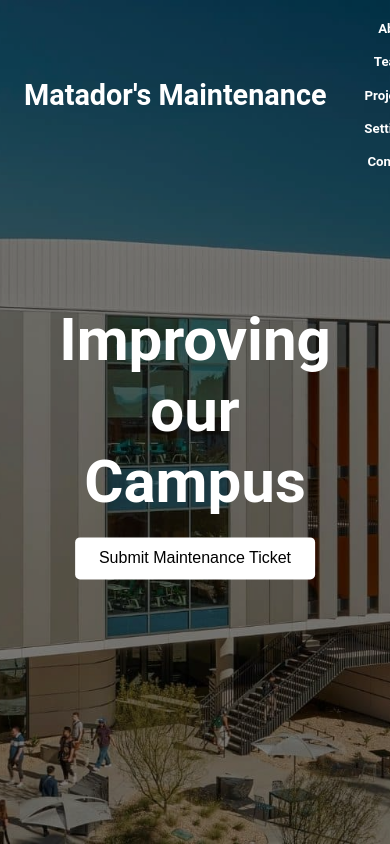
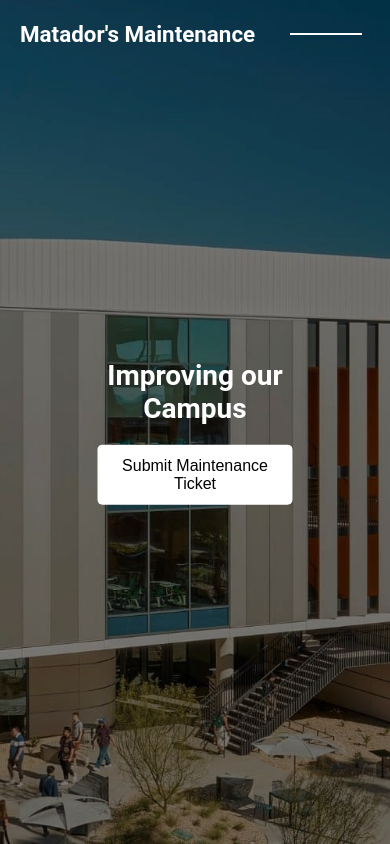
Before and after one commit to asaldinas/CIT384, a website: page public/html_pages/home.html in a window 390 px wide. Drawn offline with Linux system fonts and the light colour scheme.

Commit message:
fixed cut off navigation bar in home.html

```diff
--- a/public/html_pages/home.css
+++ b/public/html_pages/home.css
@@ -13,55 +13,66 @@ body {
   text-align: center;
 }
 
-/* make the image fill the div and go behind the text */
+/* background image */
 .img img {
   position: absolute;
-  top: 0;
-  left: 0;
+  inset: 0;
   width: 100%;
   height: 100%;
   object-fit: cover;
-  z-index: 0; /* behind everything */
-  filter: brightness(50%); /* makes it darker */
+  z-index: 0;
+  filter: brightness(50%);
 }
 
-/* place text elements over the image */
-
-
-/* top bar with site name and options */
-/* top bar */
+/* ===== TOP BAR (desktop base) ===== */
 .top-bar {
   position: absolute;
   top: 20px;
   left: 0;
   width: 100%;
-  display: grid;
-  grid-template-columns: auto 1fr; /* title | nav */
+  display: flex;
+  justify-content: space-between; /* title | nav */
   align-items: center;
-  gap: 8px;
-  padding: 0 24px;               /* ensure right padding */
+  gap: 12px;
+  padding: 0 20px;
   z-index: 1;
+  box-sizing: border-box;
 }
 
 #siteName {
   margin: 0;
   font-size: 1.8rem;
+  white-space: nowrap;
 }
 
-/* right nav: wrap + right align */
+/* hamburger (hidden on desktop) */
+.menu-toggle {
+  display: none;
+  border: none;
+  background: transparent;
+  padding: 8px;
+  cursor: pointer;
+}
+.menu-toggle .bar {
+  display: block;
+  width: 24px;
+  height: 2px;
+  background: white;
+  margin: 5px 0;
+}
+
+/* right nav (desktop) */
 #options {
   margin: 0;
   display: flex;
-  flex-wrap: wrap;               /* allows wrapping */
-  gap: 16px 20px;                /* row/column gaps */
-  justify-content: flex-end;     /* align to the right edge */
+  flex-wrap: wrap;
+  gap: 16px 20px;
+  justify-content: flex-end;
   align-items: center;
   text-align: right;
-  max-width: 100%;               /* never exceed container */
-  min-width: 0;                  /* allow shrinking in grid */
-  line-height: 1.3;
   color: white;
 }
+
 #options > span {
   position: relative;
   white-space: nowrap;
@@ -80,31 +91,23 @@ body {
   background-color: white;
   transition: width 0.3s ease;
 }
-
-/* when hovered */
 #options > span:hover::after {
   width: 100%;
 }
-/* center text + button */
+
+/* ===== HERO ===== */
 .center {
   position: absolute;
-  top: 50%;
-  left: 50%;
+  inset: 50% auto auto 50%;
   transform: translate(-50%, -50%);
   text-align: center;
   z-index: 1;
 }
-
-
-/* main heading */
 .center h1 {
   font-size: 60px;
   margin-bottom: 20px;
   color: white;
-  text-decoration: none;
 }
-
-/* button styling */
 .center button {
   background-color: white;
   color: black;
@@ -117,3 +120,55 @@ body {
 .center button:hover {
   background-color: #ddd;
 }
+
+/* ===== RESPONSIVE ===== */
+@media (max-width: 900px) {
+  /* make heading scale */
+  .center h1 {
+    font-size: clamp(28px, 6vw, 48px);
+  }
+}
+
+@media (max-width: 768px) {
+  /* show hamburger, stack layout */
+  .menu-toggle {
+    display: inline-flex;
+  }
+
+  /* turn the nav into a slide-down panel */
+  #options {
+    position: absolute;
+    top: calc(100% + 12px);     /* below top-bar */
+    right: 20px;
+    left: 20px;
+    background: rgba(0,0,0,0.6);
+    backdrop-filter: blur(2px);
+    border-radius: 10px;
+    padding: 0 16px;            /* collapsed state has no vertical padding for smooth animation */
+    flex-direction: column;
+    align-items: flex-start;
+    text-align: left;
+    gap: 14px;
+    overflow: hidden;
+    max-height: 0;              /* collapsed */
+    transition: max-height 0.3s ease, padding 0.3s ease;
+  }
+
+  /* expanded state toggled via JS (.open on #options) */
+  #options.open {
+    max-height: 320px;          /* enough for all items */
+    padding: 14px 16px;
+  }
+
+  /* keep site name readable */
+  #siteName {
+    font-size: 1.4rem;
+  }
+}
+
+/* Guard against any overflow cutting off content */
+*,
+*::before,
+*::after {
+  box-sizing: border-box;
+}
--- a/public/html_pages/home.html
+++ b/public/html_pages/home.html
@@ -12,6 +12,18 @@
 
     <div class="top-bar">
       <h3 id="siteName">Matador's Maintenance</h3>
+
+      <!-- Mobile menu button -->
+      <button class="menu-toggle"
+              aria-label="Toggle navigation"
+              aria-controls="options"
+              aria-expanded="false">
+        <!-- simple hamburger icon -->
+        <span class="bar"></span>
+        <span class="bar"></span>
+        <span class="bar"></span>
+      </button>
+
       <h5 id="options" aria-label="Site navigation">
         <span id="about">About</span>
         <span id="teams">Teams</span>
@@ -31,6 +43,6 @@
       </button>
     </div>
   </div>
-  <script src = "homepage.js"></script>
+  <script src="homepage.js"></script>
 </body>
 </html>
--- a/public/html_pages/homepage.js
+++ b/public/html_pages/homepage.js
@@ -23,3 +23,45 @@ document.addEventListener("DOMContentLoaded", () => {
     }
   }
 });
+(function () {
+  const toggleBtn = document.querySelector('.menu-toggle');
+  const nav = document.getElementById('options');
+
+  if (!toggleBtn || !nav) return;
+
+  const closeMenu = () => {
+    nav.classList.remove('open');
+    toggleBtn.setAttribute('aria-expanded', 'false');
+  };
+
+  const openMenu = () => {
+    nav.classList.add('open');
+    toggleBtn.setAttribute('aria-expanded', 'true');
+  };
+
+  toggleBtn.addEventListener('click', () => {
+    const expanded = toggleBtn.getAttribute('aria-expanded') === 'true';
+    expanded ? closeMenu() : openMenu();
+  });
+
+  // Close when clicking outside
+  document.addEventListener('click', (e) => {
+    if (!nav.classList.contains('open')) return;
+    const withinToggle = toggleBtn.contains(e.target);
+    const withinNav = nav.contains(e.target);
+    if (!withinToggle && !withinNav) closeMenu();
+  });
+
+  // Reset state on resize (e.g., rotate phone or go back to desktop)
+  let resizeTimer;
+  window.addEventListener('resize', () => {
+    clearTimeout(resizeTimer);
+    resizeTimer = setTimeout(() => {
+      if (window.matchMedia('(min-width: 769px)').matches) {
+        // desktop: ensure nav is visible and not animated
+        nav.classList.remove('open');
+        toggleBtn.setAttribute('aria-expanded', 'false');
+      }
+    }, 100);
+  });
+})();
```
